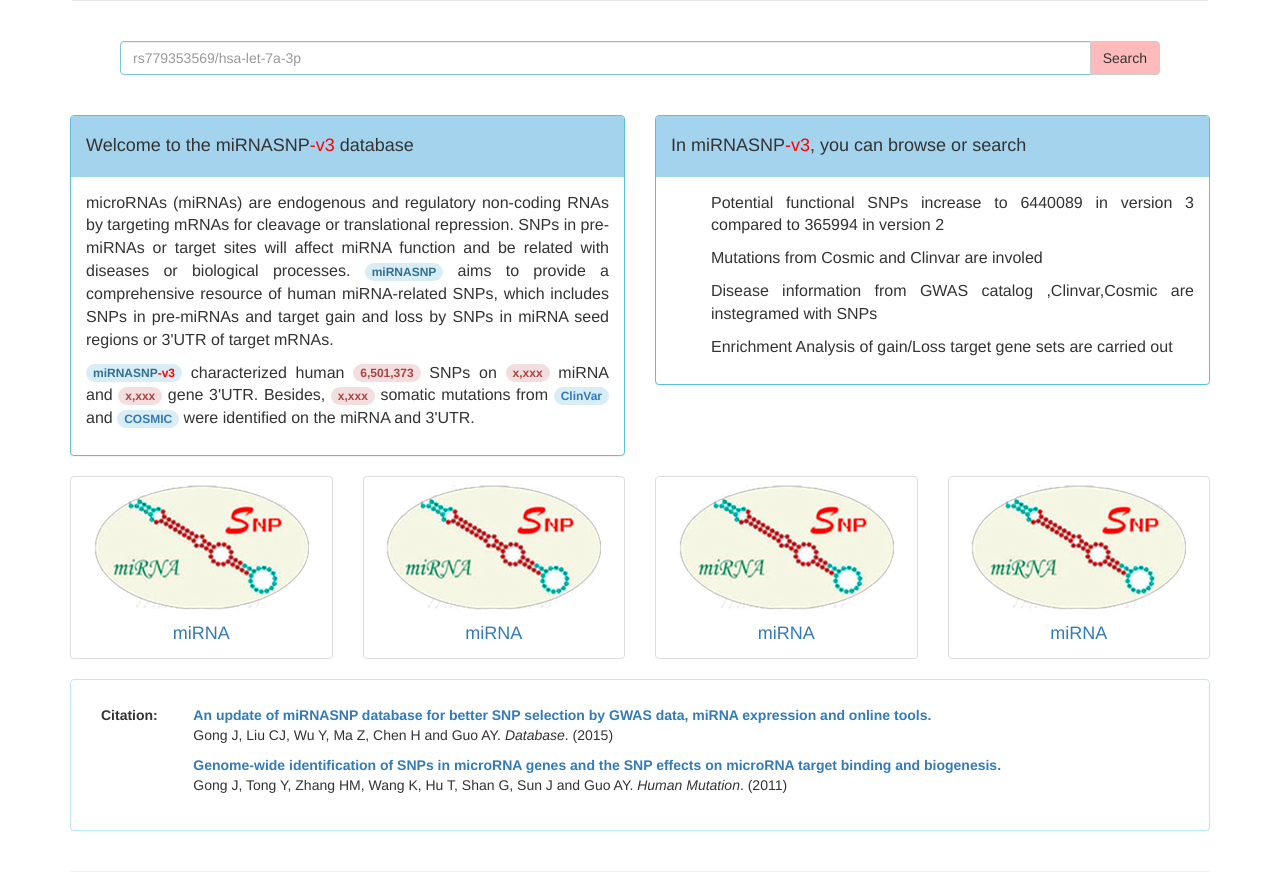
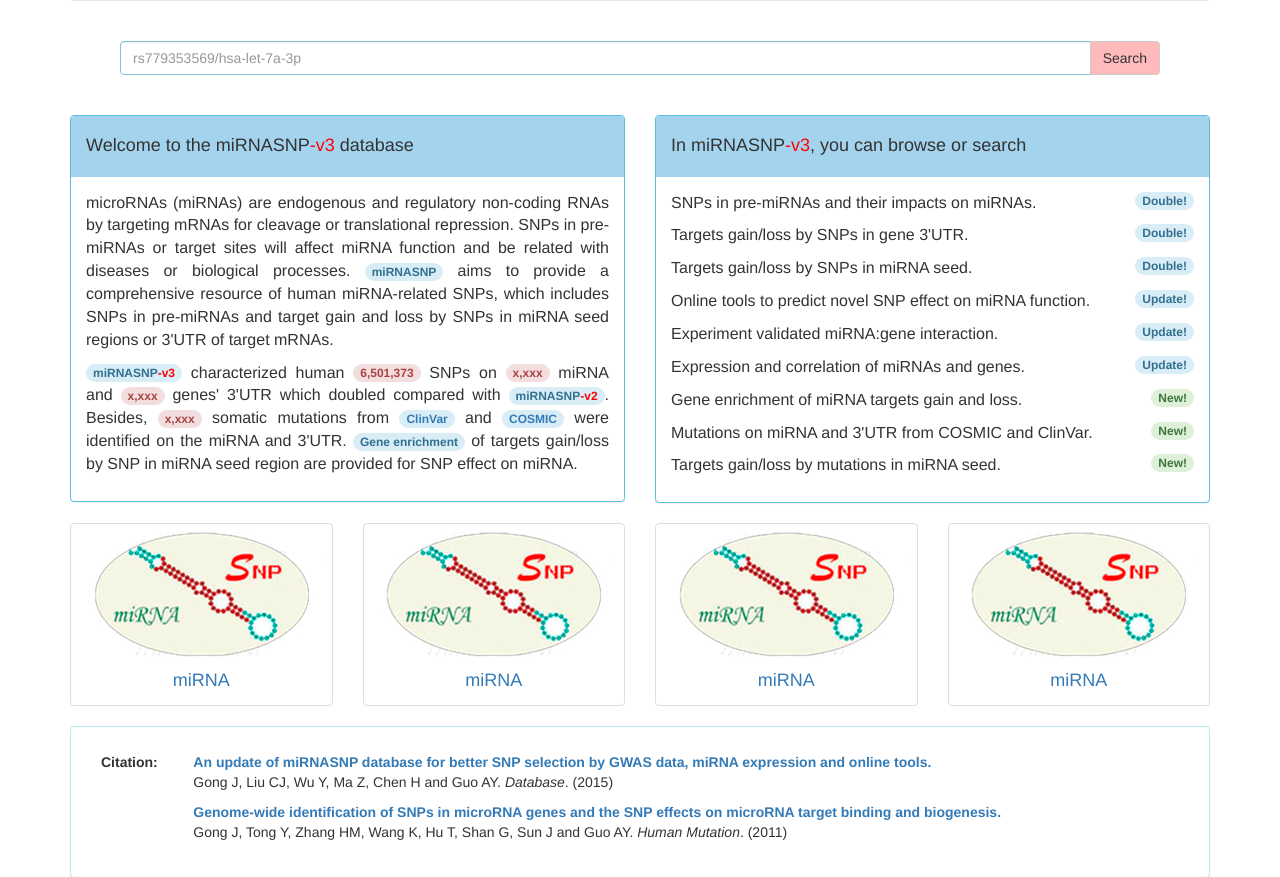
Before and after one commit to chunjie-sam-liu/miRNASNP-v3, a Flask app: page / in a window 1280 px wide. Shown: the part 227-1104 px from the top of the page. Run offline with Flask 2, Linux system fonts and the light colour scheme; parts of the project's set-up code (start-up, migrations or seed data) failed here and were passed over; some libraries are stand-ins or nearby versions.

Commit message:
home description and css

```diff
--- a/miRNASNP3/miRNASNP3/static/miRNASNP3/css/main.css
+++ b/miRNASNP3/miRNASNP3/static/miRNASNP3/css/main.css
@@ -285,3 +285,6 @@ div#home-description div.panel {
 div#home-description div.panel-heading {
   background-color: #A4D3EE
 }
+ul.list-unstyled li>p>.badge {
+  float: right;
+}
--- a/miRNASNP3/miRNASNP3/static/miRNASNP3/pages/home.html
+++ b/miRNASNP3/miRNASNP3/static/miRNASNP3/pages/home.html
@@ -42,7 +42,7 @@
             </div>
             <div class="panel-body">
                 <p>microRNAs (miRNAs) are endogenous and regulatory non-coding RNAs by targeting mRNAs for cleavage or translational repression. SNPs in pre-miRNAs or target sites will affect miRNA function and be related with diseases or biological processes. <span class="badge alert-info">miRNASNP</span> aims to provide a comprehensive resource of human miRNA-related SNPs, which includes SNPs in pre-miRNAs and target gain and loss by SNPs in miRNA seed regions or 3'UTR of target mRNAs.</p>
-                <p><span class="badge alert-info">miRNASNP<span style="color:red;">-v3</span></span> characterized human <span class="badge alert-danger">6,501,373</span> SNPs on <span class="badge alert-danger">x,xxx</span> miRNA and <span class="badge alert-danger">x,xxx</span> gene 3'UTR. Besides, <span class="badge alert-danger">x,xxx</span> somatic mutations from <span class="badge alert-info"><a href="https://www.ncbi.nlm.nih.gov/clinvar/" target="_blank">ClinVar</a></span> and <span class="badge alert-info"><a href="https://cancer.sanger.ac.uk/cosmic" target="_blank">COSMIC</a></span> were identified on the miRNA and 3'UTR.
+                <p><span class="badge alert-info">miRNASNP<span style="color:red;">-v3</span></span> characterized human <span class="badge alert-danger">6,501,373</span> SNPs on <span class="badge alert-danger">x,xxx</span> miRNA and <span class="badge alert-danger">x,xxx</span> genes' 3'UTR which doubled compared with <span class="badge alert-info">miRNASNP<span style="color:red;">-v2</span></span>. Besides, <span class="badge alert-danger">x,xxx</span> somatic mutations from <span class="badge alert-info"><a href="https://www.ncbi.nlm.nih.gov/clinvar/" target="_blank">ClinVar</a></span> and <span class="badge alert-info"><a href="https://cancer.sanger.ac.uk/cosmic" target="_blank">COSMIC</a></span> were identified on the miRNA and 3'UTR. <span class="badge alert-info">Gene enrichment</span> of targets gain/loss by SNP in miRNA seed region are provided for SNP effect on miRNA.
                 </p>
             </div>
         </div>
@@ -53,20 +53,16 @@
                 <h4>In miRNASNP<span style="color:red;">-v3</span>, you can browse or search</h4>
             </div>
             <div class="panel-body">
-                <ul>
-                    <li>
-                        <p>Potential functional SNPs increase to 6440089 in version 3 compared to 365994 in version 2
-                        </p>
-                    </li>
-                    <li>
-                        <p>Mutations from Cosmic and Clinvar are involed </p>
-                    </li>
-                    <li>
-                        <p>Disease information from GWAS catalog ,Clinvar,Cosmic are instegramed with SNPs</p>
-                    </li>
-                    <li>
-                        <p>Enrichment Analysis of gain/Loss target gene sets are carried out </p>
-                    </li>
+                <ul class="list-unstyled">
+                    <li><p>SNPs in pre-miRNAs and their impacts on miRNAs. <span class="badge alert-info">Double!</span></p></li>
+                    <li><p>Targets gain/loss by SNPs in gene 3'UTR. <span class="badge alert-info">Double!</span></p></li>
+                    <li><p>Targets gain/loss by SNPs in miRNA seed. <span class="badge alert-info">Double!</span></p></li>
+                    <li><p>Online tools to predict novel SNP effect on miRNA function. <span class="badge alert-info">Update!</span></p></li>
+                    <li><p>Experiment validated miRNA:gene interaction. <span class="badge alert-info">Update!</span></p></li>
+                    <li><p>Expression and correlation of miRNAs and genes. <span class="badge alert-info">Update!</span></p></li>
+                    <li><p>Gene enrichment of miRNA targets gain and loss. <span class="badge alert-success">New!</span></p></li>
+                    <li><p>Mutations on miRNA and 3'UTR from COSMIC and ClinVar. <span class="badge alert-success">New!</span></p></li>
+                    <li><p>Targets gain/loss by mutations in miRNA seed. <span class="badge alert-success">New!</span></p></li>
                 </ul>
             </div>
         </div>
```
